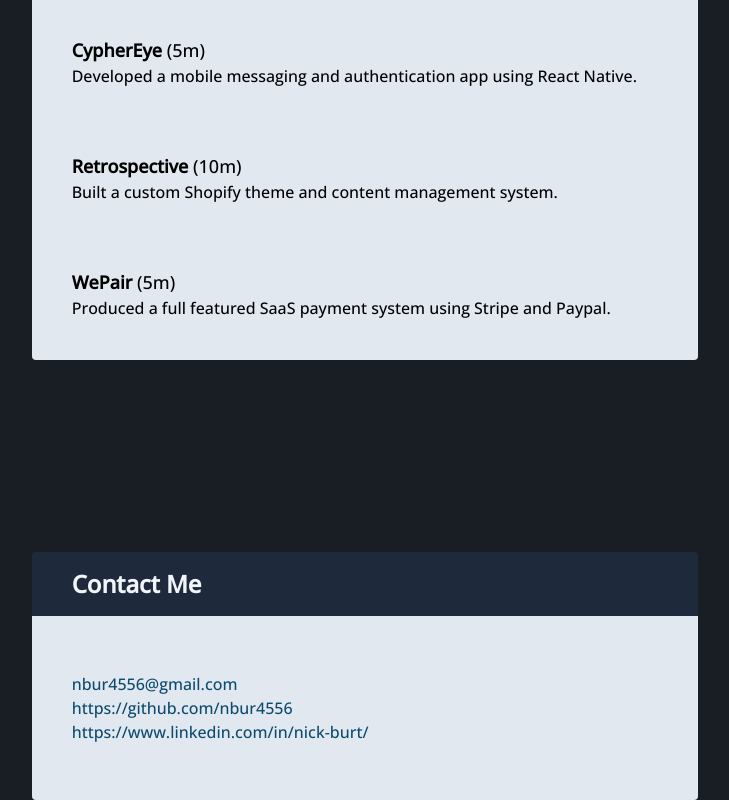
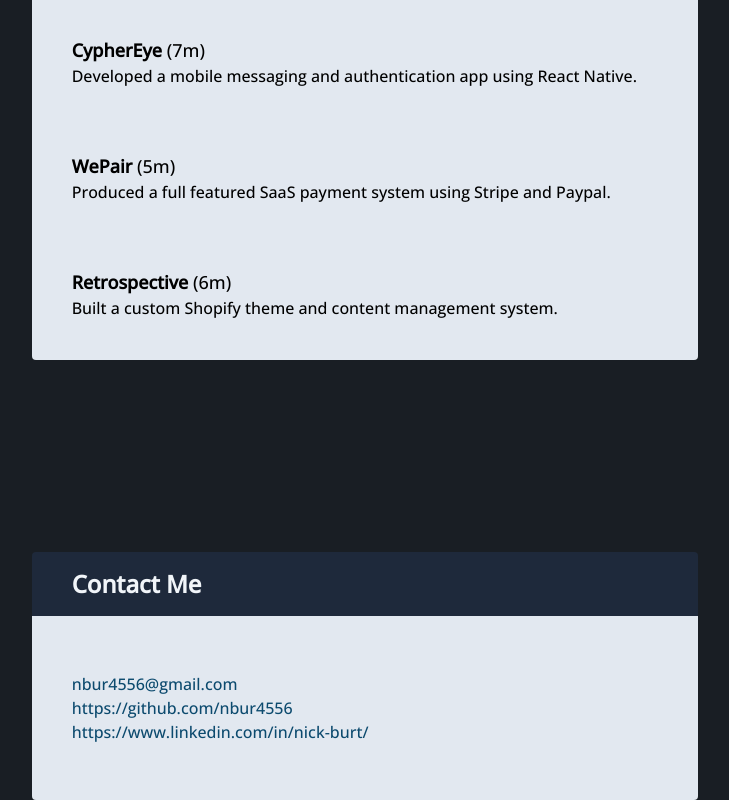
Before and after one commit to nbur4556/svkit-portfolio, a SvelteKit app: page / in a window 1280 px wide. Shown: the part 2146-2946 px from the top of the page, without its empty margins (275-1004 px from the left). Built offline with nearby package versions, Linux system fonts and the light colour scheme.

Commit message:
fix: correct experience start dates

```diff
--- a/src/stores/experienceStore.ts
+++ b/src/stores/experienceStore.ts
@@ -16,13 +16,7 @@ const experienceData: Array<Experience> = [
   {
     title: "CypherEye",
     description: "Developed a mobile messaging and authentication app using React Native.",
-    startDate: new Date(2022, 11)
-  },
-  {
-    title: "Retrospective",
-    description: "Built a custom Shopify theme and content management system.",
-    startDate: new Date(2021, 5),
-    endDate: new Date(2022, 3),
+    startDate: new Date(2022, 9)
   },
   {
     title: "WePair",
@@ -30,6 +24,12 @@ const experienceData: Array<Experience> = [
     startDate: new Date(2021, 7),
     endDate: new Date(2021, 12),
   },
+  {
+    title: "Retrospective",
+    description: "Built a custom Shopify theme and content management system.",
+    startDate: new Date(2021, 9),
+    endDate: new Date(2022, 3),
+  },
 ];
 
 export const experienceStore = readable(experienceData);
```
